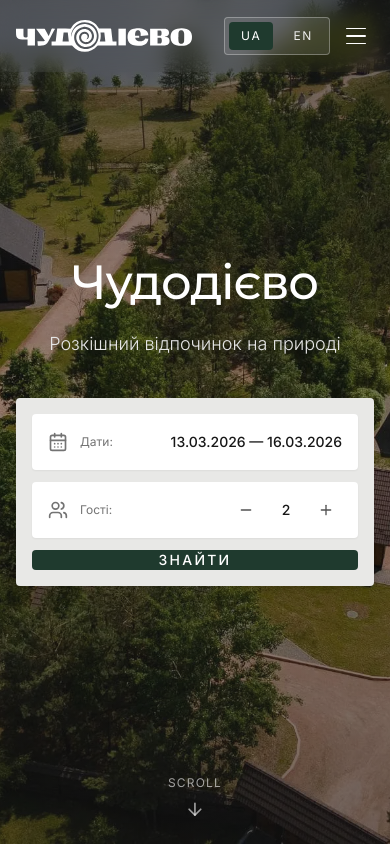
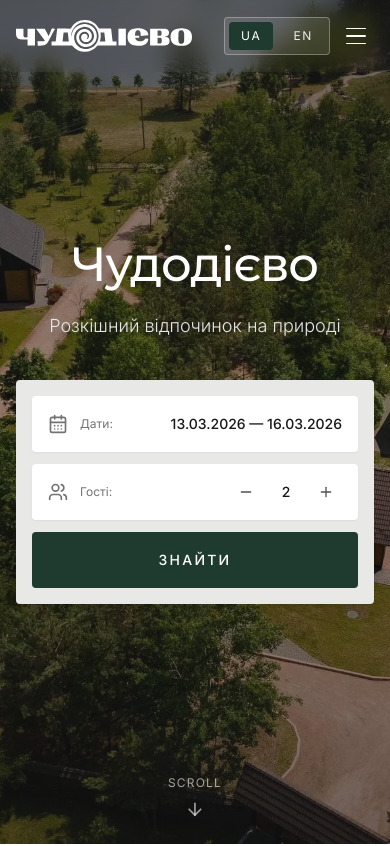
Before and after one commit to STEPS-LAB/chudodiievo-demo, a Next.js app: page / in a window 390 px wide. Shown: the top 846 px of the page. Built offline with nearby package versions, Linux system fonts and the light colour scheme.

Commit message:
фікс кнопки в бук панелі

```diff
--- a/src/features/booking/BookingBar.tsx
+++ b/src/features/booking/BookingBar.tsx
@@ -174,7 +174,7 @@
       {/* Search Button */}
       <button
         type="submit"
-        className="flex h-14 flex-1 items-center justify-center rounded-sm bg-primary px-6 text-sm font-medium uppercase tracking-[0.16em] text-white transition-all duration-300 hover:scale-[1.02] hover:bg-primary-900 disabled:cursor-not-allowed disabled:opacity-70 sm:flex-none"
+        className="flex h-14 w-full items-center justify-center rounded-sm bg-primary px-6 text-sm font-medium uppercase tracking-[0.16em] text-white transition-all duration-300 hover:scale-[1.02] hover:bg-primary-900 disabled:cursor-not-allowed disabled:opacity-70 sm:flex-none sm:w-auto"
       >
         {copy.searchButton}
       </button>
```
